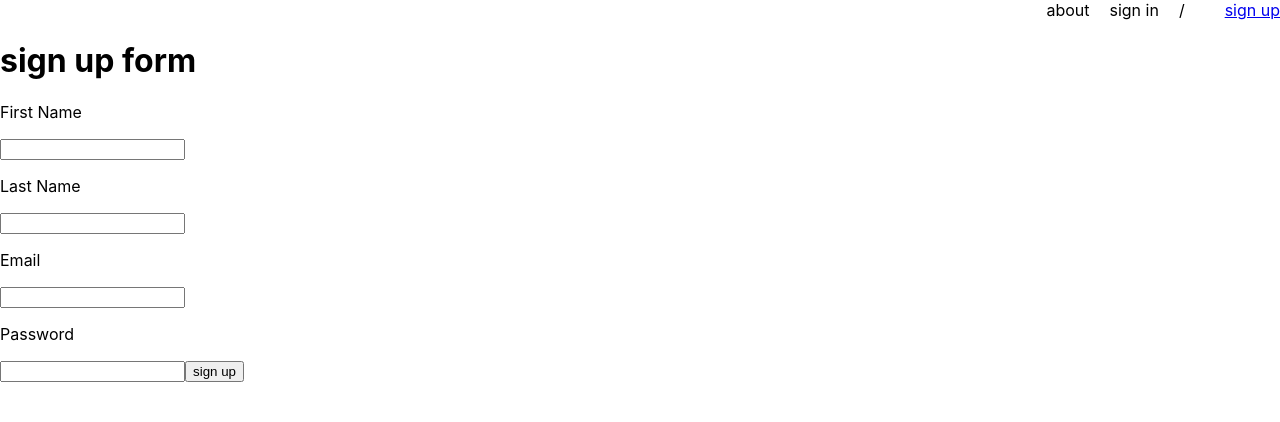
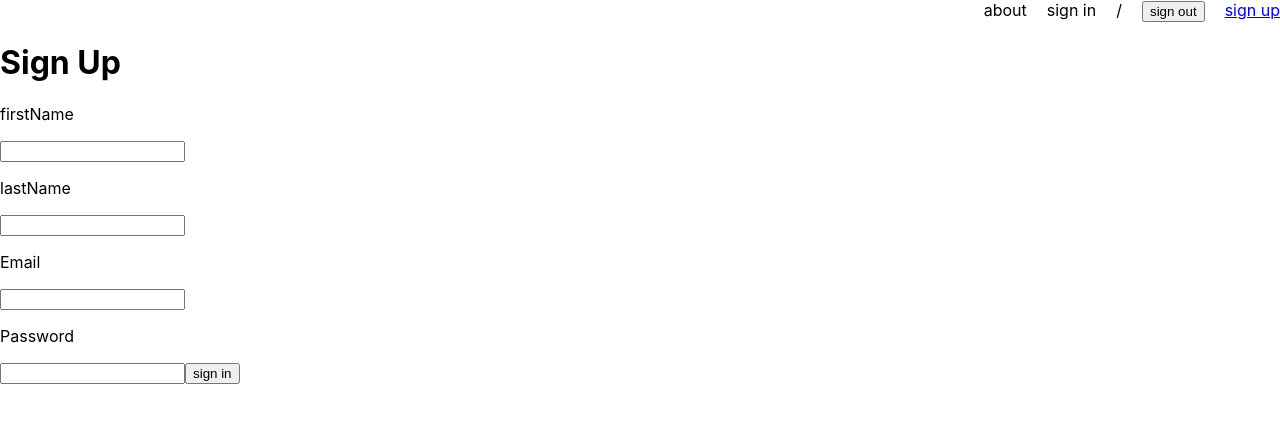
Before and after one commit to cwest9400/birthday_buddy, a React (Create React App) app in the folder client/: page /register in a window 1280 px wide. Shown: the top 422 px of the page. Built offline with nearby package versions, Linux system fonts and the light colour scheme.

Commit message:
register user working

```diff
--- a/client/src/components/header.js
+++ b/client/src/components/header.js
@@ -1,14 +1,14 @@
-import { Link, Navigate } from "react-router-dom"
+import { Link, useNavigate } from "react-router-dom"
 
 export default function Header() {
     //if logged in return 'logout' nav instead
     //if not logged in, return 'sign in' nav
-
-    //this makes a loop
-    // async function logout() {
-    //     localStorage.removeItem("token")
-    //     Navigate("/")
-    // }
+const navigate = useNavigate()
+    // this makes a loop
+    async function logout() {
+        localStorage.removeItem("token")
+        navigate("/")
+    }
 
     return (
         <nav>
@@ -16,9 +16,9 @@ export default function Header() {
             <div>sign in</div>
             /
             <div>
-                {/* <button onClick={logout()}>
+                <button onClick={logout}>
                     sign out
-                </button> */}
+                </button>
             </div>
             <Link to={'/register'}>
                 <div>sign up</div>
--- a/client/src/pages/birthdayBook.js
+++ b/client/src/pages/birthdayBook.js
@@ -135,7 +135,8 @@ return (
             <h2>Birthday book</h2>
             <div className="date-container">
                 {birthdays.map((person)=>{
-                    const dateConversion = moment(person.birthday).format("dddd, MMM Do")
+
+                    const dateConversion = moment.utc(person.birthday).format("dddd, MMM Do")
                     return (
 
                         <Link  key={person._id} to={`/dashboard/birthdaybook/${person._id}`}>
--- a/client/src/pages/dashboard.js
+++ b/client/src/pages/dashboard.js
@@ -10,6 +10,8 @@ export default function Dashboard() {
     const [birthdays, setBirthdays] = useState([])
 
     useEffect(() => {
+//if/else
+
         fetch(URL, {
             headers: {
                 "x-access-token": localStorage.getItem("token")
@@ -47,7 +49,8 @@ export default function Dashboard() {
             </div>
             <h2>up coming birthdays</h2>
             <div className="date-container">
-                {birthdays.map((person) => {
+
+                {birthdays.length>0 && birthdays.map((person) => {
                     const dateConversion = moment(person.birthday).format("dddd, MMM Do")
                     //countdown - fix it
                     // const newDate = moment(person.birthday).endOf('day').fromNow();
--- a/client/src/pages/signup.js
+++ b/client/src/pages/signup.js
@@ -2,25 +2,79 @@
 
 
 
+import { useNavigate } from 'react-router-dom'
+import { useEffect } from 'react'
+
+
 
 export default function SignUp() {
+    const navigate = useNavigate()
 
+    function handleLogin(e) {
+        e.preventDefault()
+
+        const form = e.target
+        const user = {
+            // refactor
+            firstName: form[0].value,
+            lastName: form[1].value,
+            email: form[2].value,
+            password: form[3].value
+        }
+        //refactor
+        fetch("http://127.0.0.1:4000/register", {
+            method: "POST",
+            headers: {
+                "Content-type": "application/json"
+            },
+            body: JSON.stringify(user)
+        })
+            .then(res => res.json())
+            .then(data => {
+                console.log(data)
+                localStorage.setItem("token", data.token)
+                navigate("/dashboard")
+            })
+        }
 
     return (
         <div>
-            <h1>sign up form</h1>
-            <form>
-                <p>First Name</p>
-                <input/>
-                <p>Last Name</p>
-                <input/>
+            <h1>Sign Up</h1>
+            <form onSubmit={event => handleLogin(event)}>
+
+                <p>firstName</p>
+                <input required type="text" autoComplete='false'/>
+                <p>lastName</p>
+                <input type="text" autoComplete='false'/>
                 <p>Email</p>
-                <input/>
+                <input required type="email" autoComplete='false'/>
                 <p>Password</p>
-                <input/>
+                <input required type="password"  autoComplete='false'/>
 
-                <input type="submit" value="sign up"/>
+                <input type="submit" value="sign in" />
             </form>
         </div>
     )
 }
+
+// export default function SignUp() {
+
+
+//     return (
+//         <div>
+//             <h1>sign up form</h1>
+//             <form>
+//                 <p>First Name</p>
+//                 <input/>
+//                 <p>Last Name</p>
+//                 <input/>
+//                 <p>Email</p>
+//                 <input/>
+//                 <p>Password</p>
+//                 <input/>
+
+//                 <input type="submit" value="sign up"/>
+//             </form>
+//         </div>
+//     )
+// }
--- a/client/src/pages/updateBirthday.js
+++ b/client/src/pages/updateBirthday.js
@@ -19,7 +19,7 @@ export default function UdpateBirthday(props) {
             const response = await fetch(URL)
             const foundBirthday = await response.json()
             setBirthday(foundBirthday)
-            // setEditBirthday(foundBirthday)
+            setEditBirthday(foundBirthday)
         } catch (err) {
             console.log(err)
         }
@@ -82,7 +82,7 @@ export default function UdpateBirthday(props) {
             <form onSubmit={handleSubmit}>
                 <div>
                     <label htmlFor="firstName">
-                        <p>{birthday.firstName}</p>
+                        {/* <p>{birthday.firstName}</p> */}
                         <input
                             type="text"
                             id="firstName"
@@ -95,7 +95,7 @@ export default function UdpateBirthday(props) {
                 </div>
                 <div>
                     <label htmlFor="lastName">
-                        <p>{birthday.lastName}</p>
+                        {/* <p>{birthday.lastName}</p> */}
                         <input
                             type="text"
                             id="lastName"
@@ -115,7 +115,7 @@ export default function UdpateBirthday(props) {
                                 id="birthday"
                                 name="birthday"
                                 placeholder="MM/DD"
-                                value={editBirthday.birthday}
+                                value={moment.utc(editBirthday.birthday).format('yyyy-MM-DD')}
                                 onChange={handleChange}
                                 />
                                 <p>*just pick the month and date, the year doesn't matter.</p>
```
